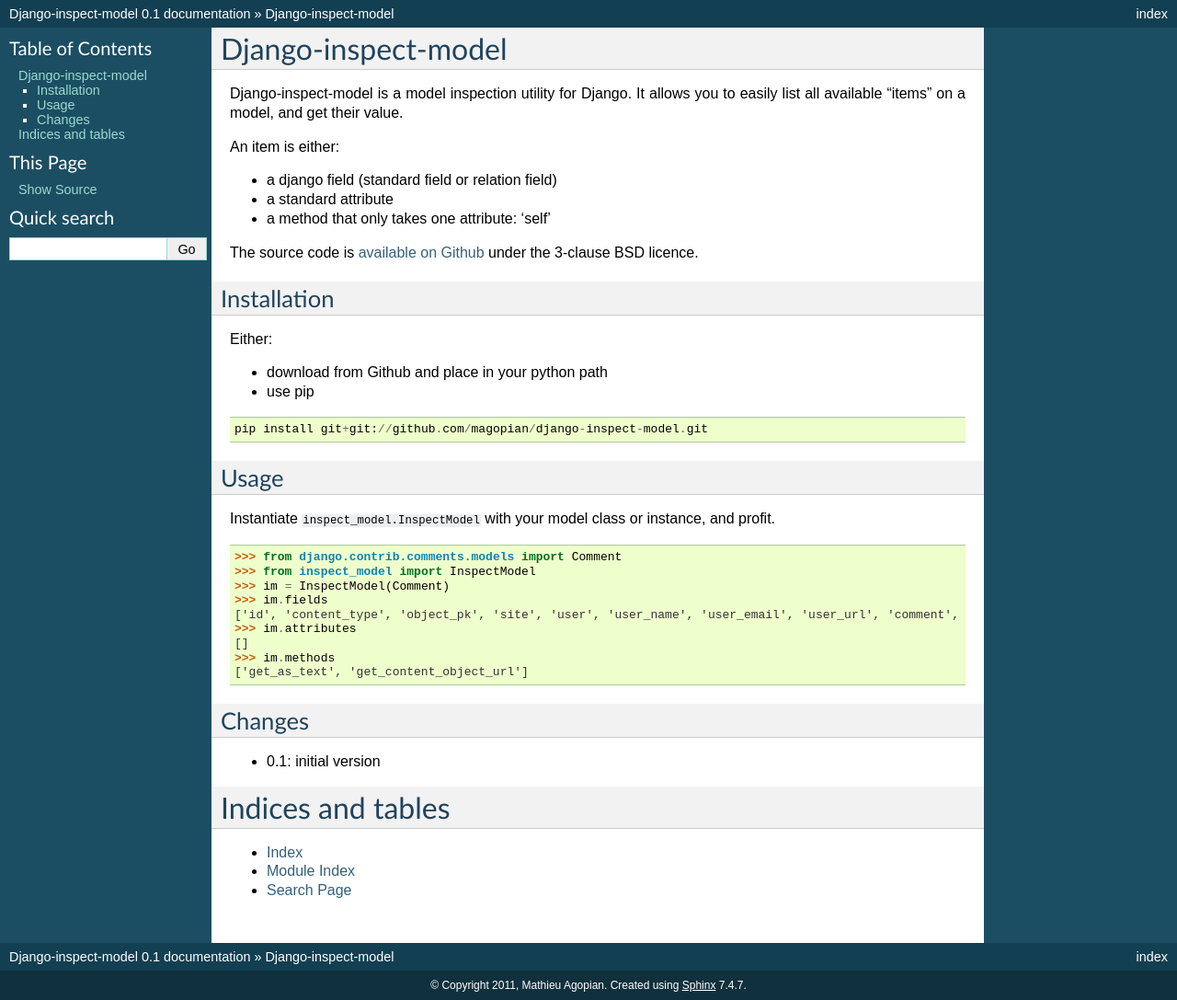
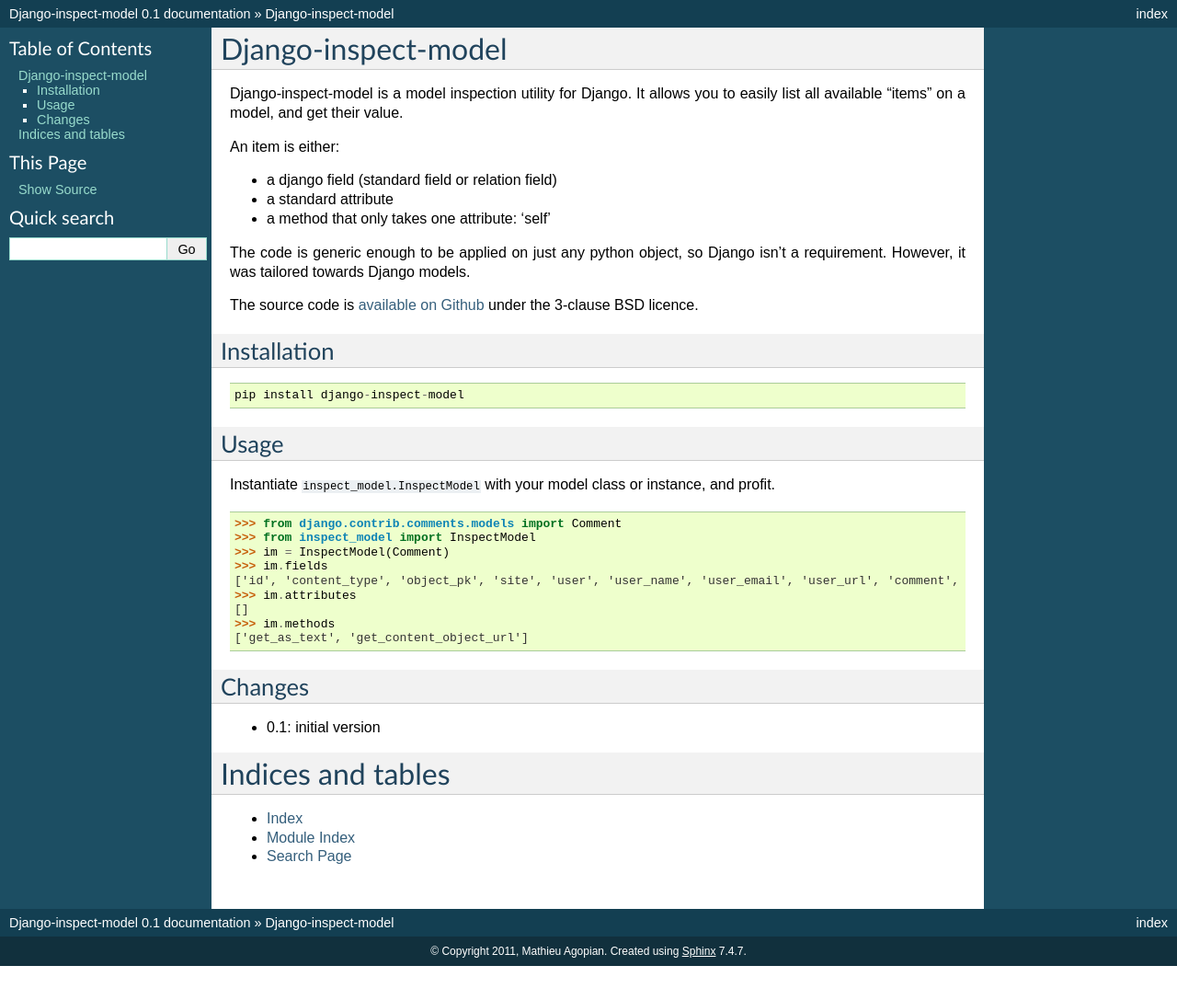
Before and after one commit to magopian/django-inspect-model, a Sphinx documentation site: the page built from docs/index.rst, in a window 1280 px wide. Shown: the whole page at 92% size. Built offline with Sphinx 7.4.7, drawn with Linux system fonts in a browser that asks for light colours; after the commit the page ends 1050 px from its top, so only the background shows below that.

Commit message:
download from Pypi

```diff
--- a/README.rst
+++ b/README.rst
@@ -9,6 +9,9 @@
 * a django field (standard field or relation field)
 * a standard attribute
 * a method that only takes one attribute: 'self'
+
+The code is generic enough to be applied on just any python object, so Django
+isn't a requirement. However, it was tailored towards Django models.
 
 Usage
 -----
--- a/docs/index.rst
+++ b/docs/index.rst
@@ -15,6 +15,9 @@
 * a standard attribute
 * a method that only takes one attribute: 'self'
 
+The code is generic enough to be applied on just any python object, so Django
+isn't a requirement. However, it was tailored towards Django models.
+
 The source code is `available on Github`_ under the 3-clause BSD licence.
 
 .. _available on Github: https://github.com/magopian/django-inspect-model
@@ -23,14 +26,9 @@
 Installation
 ------------
 
-Either:
-
-* download from Github and place in your python path
-* use pip
-
 ::
 
-    pip install git+git://github.com/magopian/django-inspect-model.git
+    pip install django-inspect-model
 
 
 Usage
--- a/setup.py
+++ b/setup.py
@@ -16,9 +16,7 @@
     license='BSD licence, see LICENCE file',
     description='Model inspection for Django',
     long_description=open('README.rst').read(),
-    install_requires=[
-        'Django>=1.3',
-    ],
+    install_requires=[],
     classifiers=[
         'Development Status :: 3 - Alpha',
         'Environment :: Web Environment',
```
